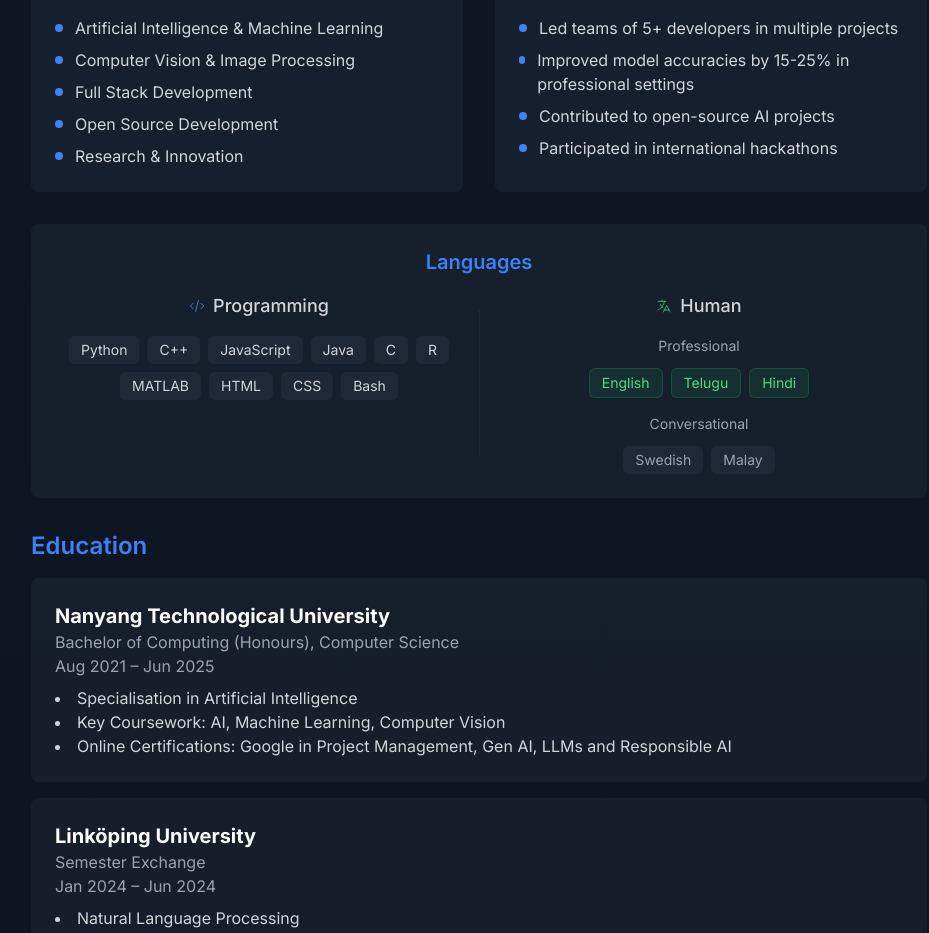
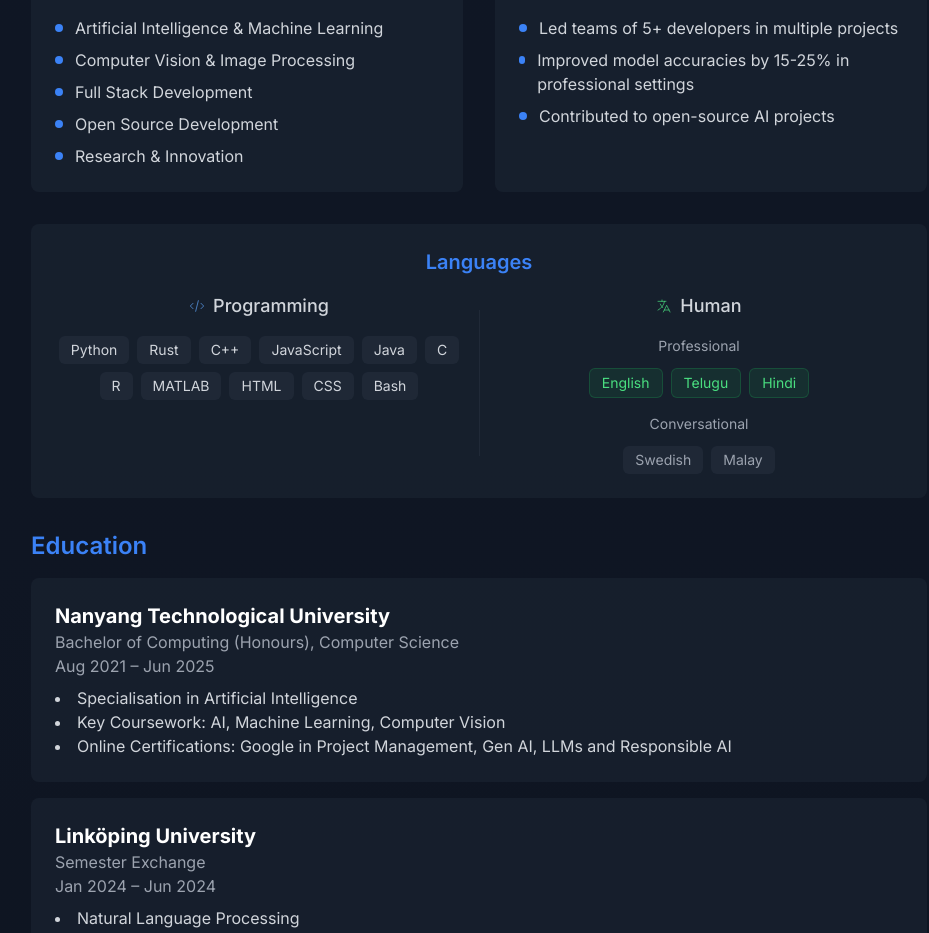
Before and after one commit to r4mp4g3r/portfoliowebsite, a Next.js app: page / in a window 1280 px wide. Shown: the part 1140-2073 px from the top of the page, without its empty margins (161-1090 px from the left). Built offline with nearby package versions, Linux system fonts and the light colour scheme; no server answers; what @tensorflow/tfjs would draw is missing.

Commit message:
Update About.jsx

```diff
--- a/src/components/About.jsx
+++ b/src/components/About.jsx
@@ -15,12 +15,12 @@ const About = () => {
     achievements: [
       "Led teams of 5+ developers in multiple projects",
       "Improved model accuracies by 15-25% in professional settings",
-      "Contributed to open-source AI projects",
-      "Participated in international hackathons"
+      "Contributed to open-source AI projects"
     ],
     languages: {
       programming: [
         "Python",
+        "Rust",
         "C++",
         "JavaScript",
         "Java",
```
